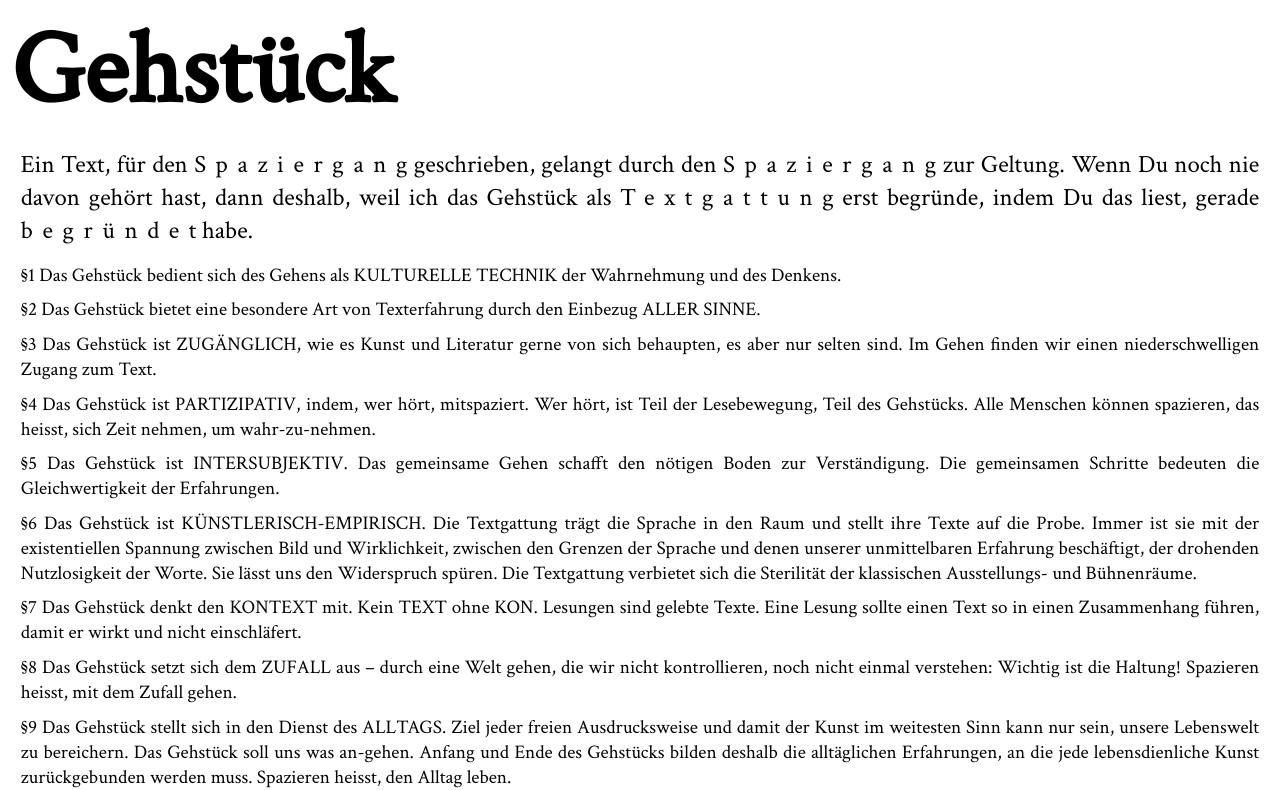
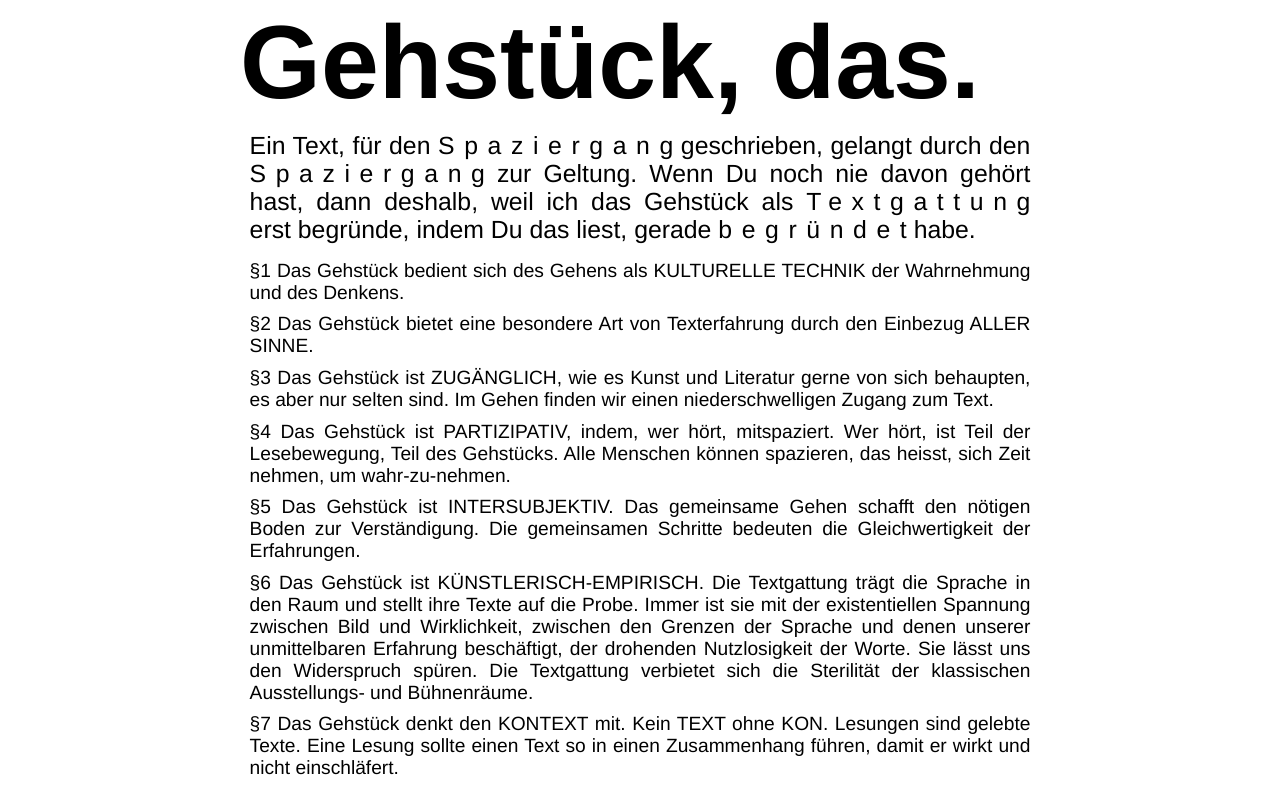
Before and after one commit to dan-wenger/gehstueck-website, a SvelteKit app: page / in a window 1280 px wide. Shown: the top 790 px of the page. Built offline with nearby package versions, Linux system fonts and the light colour scheme.

Commit message:
Update +page.svelte

```diff
--- a/src/routes/+page.svelte
+++ b/src/routes/+page.svelte
@@ -4,7 +4,7 @@
 
 <SEO />
 <main lang="de">
-  <h1 class="titel">Gehstück</h1>
+  <h1 class="titel">Gehstück, das.</h1>
   <p class="subline blocksatz" lang="de">
     Ein Text, für den <span class="wider">Spaziergang</span> geschrieben,
     gelangt durch den <span class="wider">Spaziergang</span> zur Geltung. Wenn
@@ -207,17 +207,19 @@
   }
   :global(body) {
     margin: 0;
-    font-family: "Crimson Text", serif;
+    font-family: "Helvetica", serif;
   }
 
   main {
     padding: 0.7rem;
     padding-top: 0.2rem;
     padding-bottom: 4rem;
+    margin: 0 auto;
   }
+
   .titel {
     margin: 0;
-    font-size: 3.2rem;
+    font-size: 2rem;
   }
 
   .untertitel {
@@ -286,5 +288,10 @@
       margin-left: auto;
       text-align: right;
     }
+
+    main {
+      max-width: 800px; /* Feste Breite ab einer bestimmten Bildschirmgröße */
+    }
+
   }
 </style>
```
